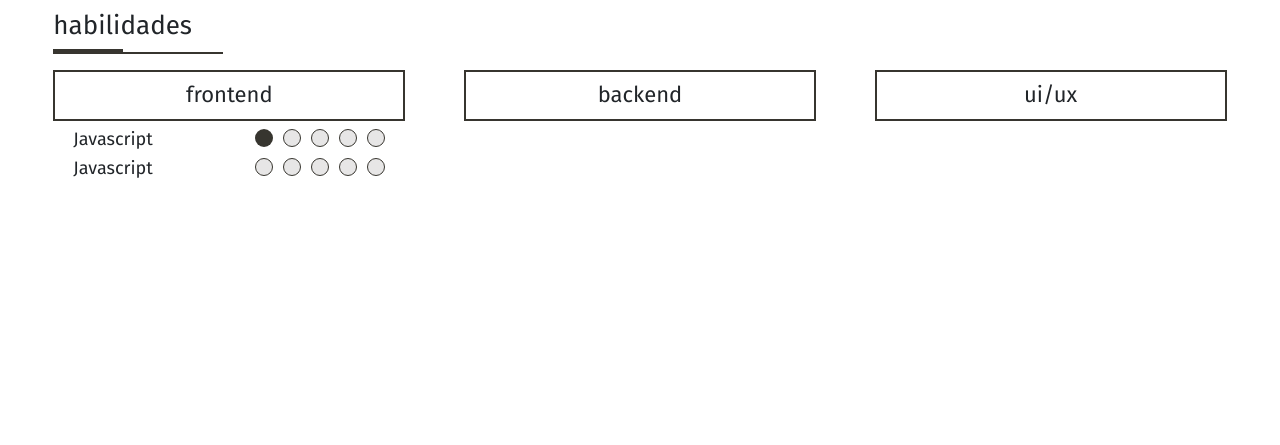
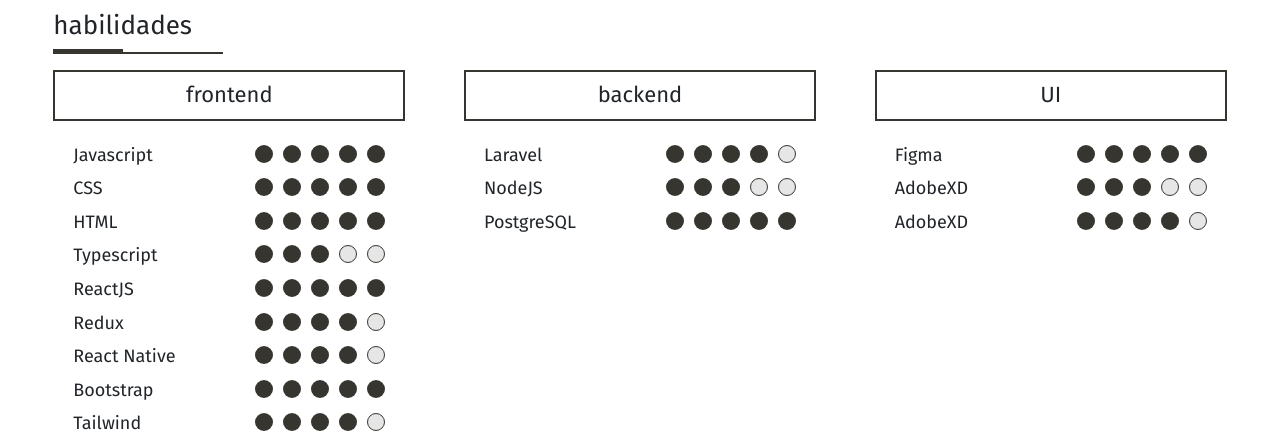
Before and after one commit to inanbruneli/portfolio-2.0, a React (Create React App) app: page / in a window 1280 px wide. Shown: the part 497-942 px from the top of the page. Before the commit the page ends 800 px from the top, so only its background shows below. Built offline with nearby package versions, Linux system fonts and the light colour scheme.

Commit message:
skills done

```diff
--- /dev/null
+++ b/src/assets/skills.js
@@ -0,0 +1,104 @@
+export const skills = [
+  {
+    linguagem: 'Javascript',
+    tipo: 'frontend',
+    texto: 'Tenho 4 anos de experiência em JavaScript, sendo a minha linguagem principal no dia a dia. Durante esse período, criei diversos tipos de aplicação utilizando-a. Estou sempre em busca de aprimorar minhas habilidades na linguagem, a fim de entregar soluções eficazes e inovadoras para os projetos em que trabalho.',
+    estrelas: 5,
+  },
+  {
+    linguagem: 'CSS',
+    tipo: 'frontend',
+    texto: ' Utilizo esta linguagem diariamente em meus projetos e sou capaz de criar estilos visuais atraentes com ela. Minha experiência em CSS inclui a criação de layouts responsivos, animações, efeitos e muito mais.',
+    estrelas: 5,
+  },
+  {
+    linguagem: 'HTML',
+    tipo: 'frontend',
+    texto: 'Tenho experiência sólida em HTML, criando estruturas web eficazes e bem organizadas.',
+    estrelas: 5,
+  },
+  {
+    linguagem: 'Typescript',
+    tipo: 'frontend',
+    texto: 'Utilizo esta linguagem diariamente em meus projetos e sou capaz de criar soluções escaláveis e seguras com ela. Minha experiência em Typescript inclui a criação de aplicações web e mobile, e estou sempre atualizado com as últimas tendências e recursos do Typescript.',
+    estrelas: 3,
+  },
+  {
+    linguagem: 'ReactJS',
+    tipo: 'frontend',
+    texto: 'Utilizo esta biblioteca diariamente e sou capaz de criar aplicações web escaláveis e com ótimo desempenho. Minha experiência em ReactJS inclui a criação de componentes reutilizáveis, gerenciamento de estado com Redux, e integração com outras bibliotecas e APIs.',
+    estrelas: 5,
+  },
+  {
+    linguagem: 'Redux',
+    tipo: 'frontend',
+    texto: 'Utilizo esta biblioteca diariamente em meus projetos e sou capaz de gerenciar o estado de aplicações web complexas. Estou sempre atualizado com as últimas tendências e recursos do Redux',
+    estrelas: 4,
+  },
+  {
+    linguagem: 'React Native',
+    tipo: 'frontend',
+    texto: 'Utilizo React Native para criar aplicativos móveis multiplataforma escaláveis e com ótimo desempenho. Minha experiência em React Native inclui a criação de componentes reutilizáveis, integração com APIs nativas e terceirizadas, além da implementação de recursos avançados, como push notifications e autenticação.',
+    estrelas: 4,
+  },
+  {
+    linguagem: 'Bootstrap',
+    tipo: 'frontend',
+    texto: 'Utilizo este framework diariamente no meu dia de trabalho e sou capaz de criar designs responsivos e elegantes com ele. Minha experiência em Bootstrap inclui a criação de páginas web com grids, components e utilities, além da personalização com Sass e JavaScript.',
+    estrelas: 5,
+  },
+  {
+    linguagem: 'Tailwind',
+    tipo: 'frontend',
+    texto: 'Utilizo este framework diariamente em meus projetos e sou capaz de criar designs responsivos e personalizados com ele. Minha experiência em Tailwind CSS inclui a criação de páginas web com classes pré-definidas para flexibilidade e agilidade no desenvolvimento, além da personalização com configurações e plugins.',
+    estrelas: 4,
+  },
+  {
+    linguagem: 'Chakra UI',
+    tipo: 'frontend',
+    texto: 'Utilizo esta biblioteca diariamente em meus projetos e sou capaz de criar designs responsivos, acessíveis e personalizados com ela. Minha experiência em Chakra UI inclui a criação de componentes reutilizáveis, customização com theme e variantes.',
+    estrelas: 5,
+  },
+  {
+    linguagem: 'NextJS',
+    tipo: 'frontend',
+    texto: 'Utilizo este framework diariamente em meus projetos e sou capaz de criar aplicações web escaláveis e otimizadas com ele. Minha experiência em Next.js inclui a criação de páginas estáticas e dinâmicas, integração com APIs, além da configuração e otimização de rotas, SEO e desempenho.',
+    estrelas: 4,
+  },
+  {
+    linguagem: 'Laravel',
+    tipo: 'backend',
+    texto: 'Atualmente, desenvolvo um software utilizando Laravel. Portando tenho capacidade de manipular todo o backend, assim como a documentação do mesmo, além de integração com bancos de dados PostgreSQL, além da implementação de recursos de autenticação, autorização e validação de dados. ',
+    estrelas: 4,
+  },
+  {
+    linguagem: 'NodeJS',
+    tipo: 'backend',
+    texto: 'Minha experiência em Node.js inclui a criação de APIs, manipulação de arquivos, integração com bancos de dados como MongoDB e MySQL, além da implementação de recursos como autenticação e autorização. ',
+    estrelas: 3,
+  },
+  {
+    linguagem: 'PostgreSQL',
+    tipo: 'backend',
+    texto: 'Utilizo este sistema de gerenciamento de banco de dados relacional diariamente em meus projetos e sou capaz de criar e manter bancos de dados eficientes e escaláveis com ele. Minha experiência em PostgreSQL inclui a criação de tabelas, índices e visões, a execução de consultas complexas, além da implementação de recursos de segurança e gerenciamento de transações. ',
+    estrelas: 5,
+  },
+  {
+    linguagem: 'Figma',
+    tipo: 'UI',
+    texto: 'Utilizo esta ferramenta de design diariamente em meus projetos e sou capaz de criar interfaces de usuário atraentes e funcionais com ela. Minha experiência em Figma inclui a criação de wireframes, protótipos, designs de alta fidelidade e componentes reutilizáveis. Estou sempre atualizado com as últimas tendências e recursos do Figma',
+    estrelas: 5,
+  },
+  {
+    linguagem: 'AdobeXD',
+    tipo: 'UI',
+    texto: 'Utilizo esta ferramenta de design diariamente em meus projetos e sou capaz de criar interfaces de usuário atraentes e funcionais com ela. Minha experiência em Adobe XD inclui a criação de wireframes, protótipos, designs de alta fidelidade e componentes reutilizáveis.',
+    estrelas: 3,
+  },
+  {
+    linguagem: 'AdobeXD',
+    tipo: 'UI',
+    texto: 'Utilizo esta ferramenta de design diariamente em meus projetos e sou capaz de criar designs visuais atraentes e de alta qualidade com ela. Minha experiência em Adobe Photoshop inclui a edição de imagens, criação de ilustrações, composição de layouts gráficos e criação de gráficos vetoriais.',
+    estrelas: 4,
+  },
+]
--- a/src/components/Skills/index.tsx
+++ b/src/components/Skills/index.tsx
@@ -1,6 +1,18 @@
 import './index.scss';
+import { skills } from '../../assets/skills';
 
 export default function Skills() {
+  function makeStars(star: number) {
+    let retorno = new Array;
+    for (let i = 0; i < 5; i++) {
+      const classe = i < star ? 'fill' : '';
+      retorno.push(<div className={`dot ${classe}`}></div>)
+    }
+    return retorno;
+  }
+
+  const aplicacoes = ['frontend', 'backend', 'UI'];
+
   return (
     <div className="container-skills col-12 mt-5">
       <div className="sobre-mim">
@@ -12,40 +24,22 @@
       </div>
 
       <div className="mt-3 d-flex justify-content-between">
-        <div className="skill-item">
-          <h1>frontend</h1>
-          <div className="list">
-            <div className='d-flex justify-content-between'>
-              <h2>Javascript</h2>
-              <div className="dots d-flex col-5 justify-content-between">
-                <div className="dot fill"></div>
-                <div className="dot"></div>
-                <div className="dot"></div>
-                <div className="dot"></div>
-                <div className="dot"></div>
-              </div>
-            </div>
-            <div className='d-flex justify-content-between'>
-              <h2>Javascript</h2>
-              <div className="dots d-flex col-5 justify-content-between">
-                <div className="dot"></div>
-                <div className="dot"></div>
-                <div className="dot"></div>
-                <div className="dot"></div>
-                <div className="dot"></div>
-              </div>
+        {aplicacoes.map(aplicacao => (
+          <div className="skill-item">
+            <h1>{aplicacao}</h1>
+            <div className="list mt-4">
+              {skills.filter(skill => skill.tipo == aplicacao).map(skill => (
+                <div className='d-flex justify-content-between mb-1'>
+                  <h2>{skill.linguagem}</h2>
+                  <div className="dots d-flex col-5 justify-content-between">
+                    {makeStars(skill.estrelas)}
+                  </div>
+                </div>
+              ))}
             </div>
           </div>
-        </div>
-        <div className="skill-item">
-          <h1>backend</h1>
-        </div>
-        <div className="skill-item">
-          <h1>ui/ux</h1>
-        </div>
+        ))}
       </div>
-
-
     </div>
   )
 }
```
